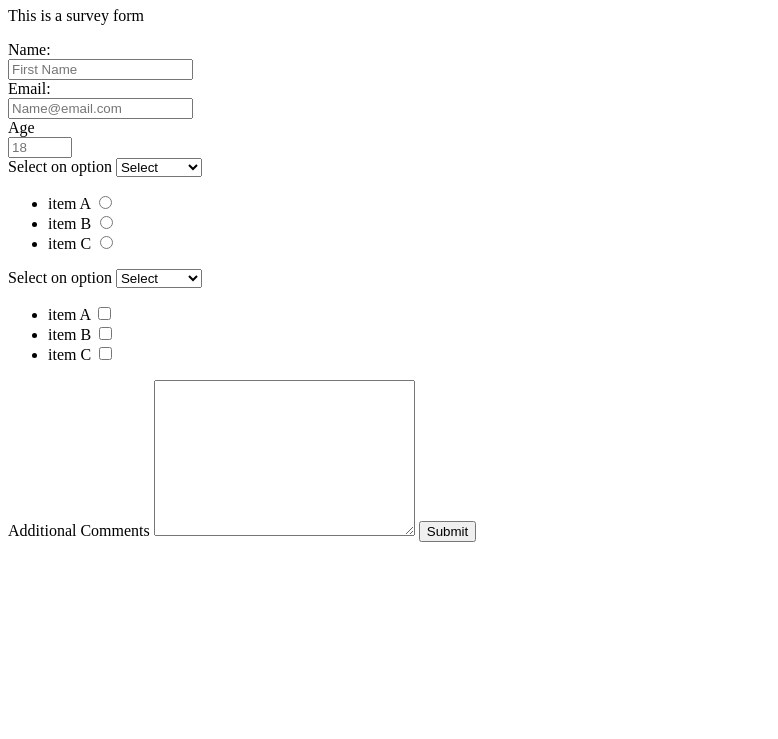
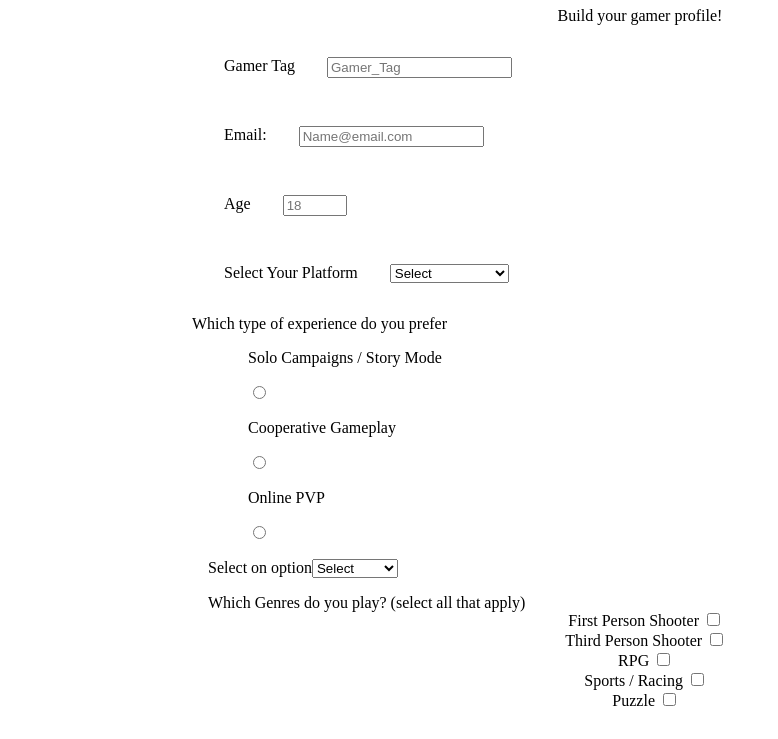
Before and after one commit to nkstumpf/SurveyForm, a plain HTML site: page index.html in a window 1280 px wide. Shown: the part 73-812 px from the top of the page, without its empty margins (0-778 px from the left). Drawn offline with Linux system fonts and the light colour scheme.

Commit message:
markup and styling changes

```diff
--- a/index.html
+++ b/index.html
@@ -11,22 +11,22 @@
 
 <body>
 
-    <h1 id="title">Survey Form</h1>
+    <h1 id="title">User Profile</h1>
 
-    <p id="description">This is a survey form</p>
+    <p id="description">Build your gamer profile!</p>
 
     <form action="" id="survey-form">
         <div class="formrow">
             <div class="label">
-                <label id="name-label" for="Name">Name:</label>
+                <label id="name-label" for="Name">Gamer Tag</label>
             </div>
             <div class="input">
-                <input type="text" name="name" id="name" placeholder="First Name" required>
+                <input type="text" name="name" id="name" placeholder="Gamer_Tag" required>
             </div>
         </div>
         <div class="formrow">
             <div class="label">
-                <label id="email-label" for="name">Email:</label>
+                <label id="email-label" for="email">Email:</label>
             </div>
             <div class="input">
                 <input type="email" name="email" id="email" placeholder="Name@email.com" required>
@@ -34,34 +34,52 @@
         </div>
         <div class="formrow">
             <div class="label">
-                <label id="number-label" for="Name">Age</label>
+                <label id="number-label" for="age">Age</label>
             </div>
             <div class="input">
                 <input type="number" name="number" min="6" max="120" id="number" placeholder="18" required>
             </div>
         </div>
         <div class="formrow">
-            <label for="dropdown">Select on option</label>
+            <div class="label">
+                <label for="dropdown">Select Your Platform</label>
+            </div>
+            <div class="input">
                 <select name="" id="dropdown">
                     <option disabled-value="default">Select</option>
-                <option value="">Something</option>
-                <option value="">Something</option>
-                <option value="">Something</option>
+                    <option value="">Playstation 4</option>
+                    <option value="">XBOX One</option>
+                    <option value="">Nintendo Switch</option>
+                    <option value="">PC</option>
                 </select>
             </div>
-        <div class="formrow">
+        </div>
+        <div class="list">
+            <p>Which type of experience do you prefer</p>
             <ul>
                 <li>
-                    <label for="">item A</label>
+                    <div class="label">
+                        <label for="">Solo Campaigns / Story Mode</label>
+                    </div>
+                    <div class="input">
                         <input type="radio" id="" name="choices" value="choices">
+                    </div>
                 </li>
                 <li>
-                    <label for="">item B</label>
+                    <div class="label">
+                        <label for="">Cooperative Gameplay</label>
+                    </div>
+                    <div class="input">
                         <input type="radio" id="" name="choices" value="choices">
+                    </div>
                 </li>
                 <li>
-                    <label for="">item C</label>
+                    <div class="label">
+                        <label for="">Online PVP</label>
+                    </div>
+                    <div class="input">
                         <input type="radio" id="" name="choices" value="choices">
+                    </div>
                 </li>
             </ul>
         </div>
@@ -75,23 +93,32 @@
             </select>
         </div>
         <div class="formrow">
+            Which Genres do you play? (select all that apply)
             <ul>
                 <li>
-                    <label for="">item A</label>
+                    <label for="">First Person Shooter</label>
                     <input type="checkbox" name="choices" id="" value="choices">
                 </li>
                 <li>
-                    <label for="">item B</label>
+                    <label for="">Third Person Shooter</label>
                     <input type="checkbox" name="choices" id="" value="choices">
                 </li>
                 <li>
-                    <label for="">item C</label>
+                    <label for="">RPG</label>
+                    <input type="checkbox" name="choices" id="" value="choices">
+                </li>
+                <li>
+                    <label for="">Sports / Racing</label>
+                    <input type="checkbox" name="choices" id="" value="choices">
+                </li>
+                <li>
+                    <label for="">Puzzle</label>
                     <input type="checkbox" name="choices" id="" value="choices">
                 </li>
             </ul>
         </div>
         <div class="formrow">
-            <label for="">Additional Comments</label>
+            <label for="comments">Additional Comments</label>
             <textarea name="" id="" cols="30" rows="10"></textarea>
             <button id="submit">Submit</button>
         </div>
--- a/style.css
+++ b/style.css
@@ -0,0 +1,25 @@
+body {
+    text-align: center;
+    margin: 0 15% 0 15%;
+}
+
+li {
+    list-style: none;
+}
+
+.label {
+    margin: 1em;
+}
+
+.input {
+    margin: 1em;
+}
+
+.formrow {
+    display: flex;
+    margin: 1em;
+}
+
+.list {
+    text-align: left;
+}
```
Lines whose indentation alone changed are shown as unchanged.
